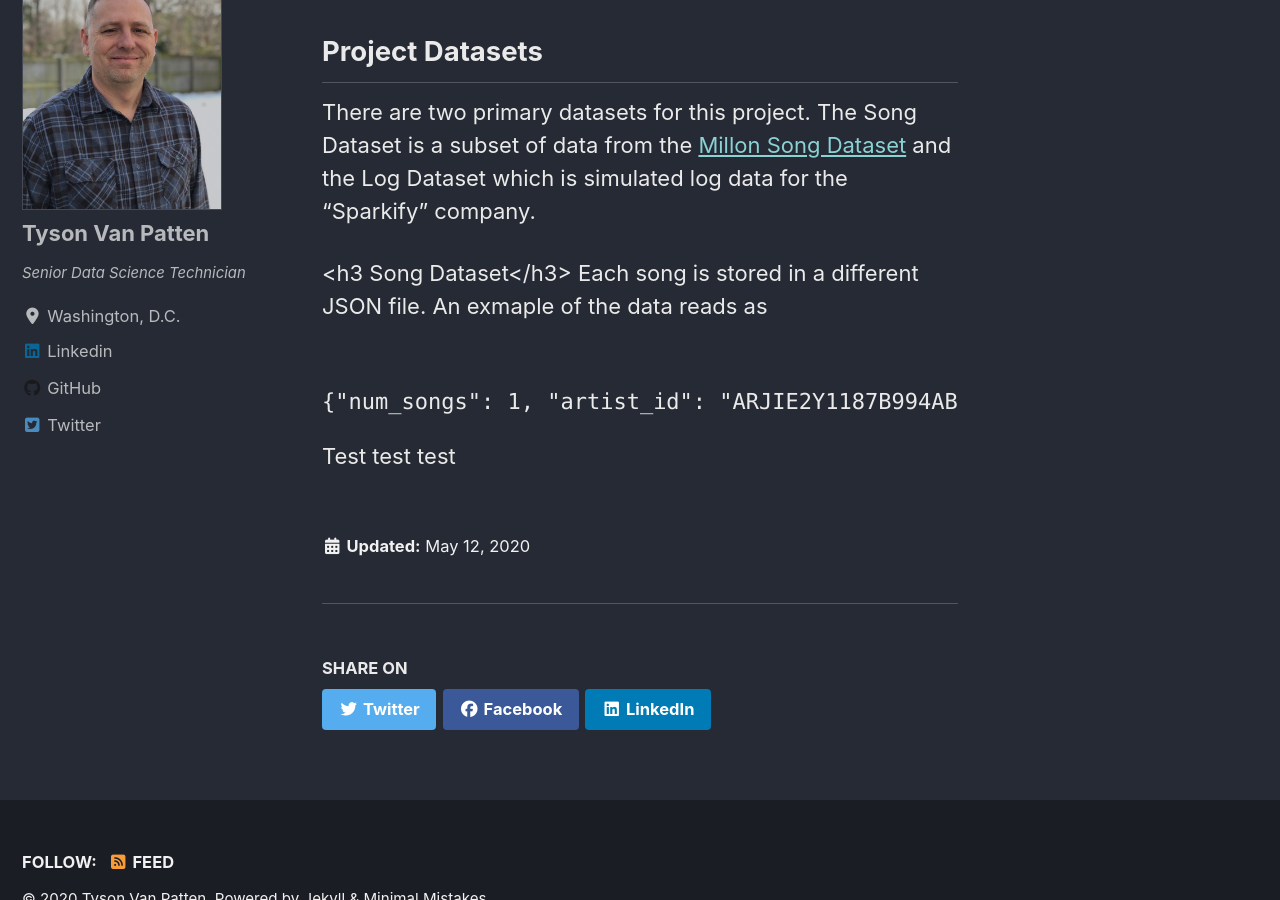
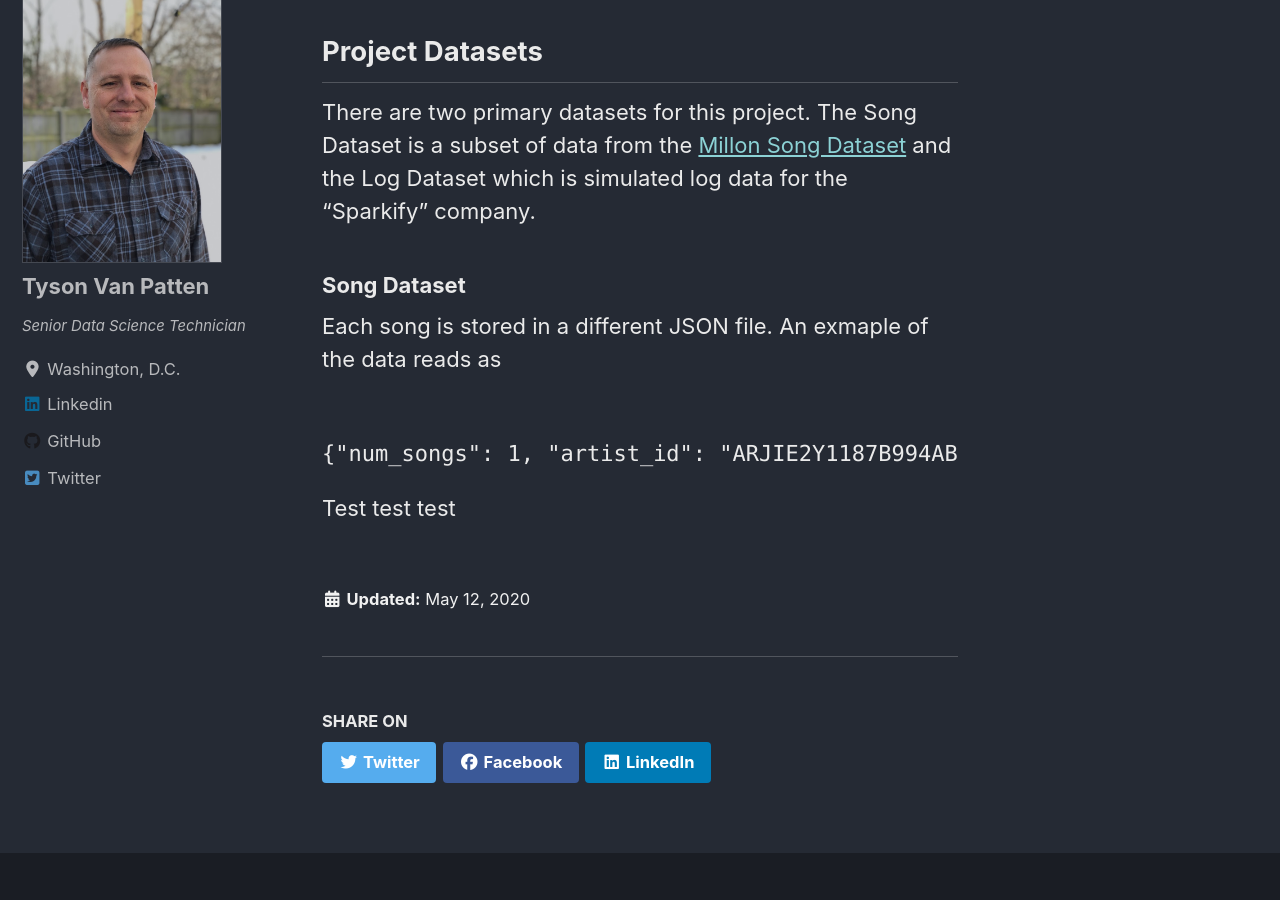
Before and after one commit to tvanpat/tvanpat, a Jekyll site: the page built from _portfolio/data_model_postgresql.md, in a window 1280 px wide and 900 px high, scrolled down 887 px. Built offline with Jekyll 4.4.1, drawn with Linux system fonts in a browser that asks for light colours; cached includes are drawn as plain includes; nearby versions of some CDN libraries; comment, search, counter and statistics services are not loaded.

Commit message:
html code fix

```diff
--- a/_portfolio/data_model_postgresql.md
+++ b/_portfolio/data_model_postgresql.md
@@ -13,7 +13,7 @@
 <h2> Project Datasets </h2>
 There are two primary datasets for this project.  The Song Dataset is a subset of data from the [Millon Song Dataset](http://millionsongdataset.com/) and the Log Dataset which is simulated log data for the "Sparkify" company.
 
-<h3 Song Dataset</h3>
+<h3> Song Dataset</h3>
 Each song is stored in a different JSON file.  An exmaple of the data reads as
 <pre><code>
 {"num_songs": 1, "artist_id": "ARJIE2Y1187B994AB7", "artist_latitude": null, "artist_longitude": null, "artist_location": "", "artist_name": "Line Renaud", "song_id": "SOUPIRU12A6D4FA1E1", "title": "Der Kleine Dompfaff", "duration": 152.92036, "year": 0}
```
